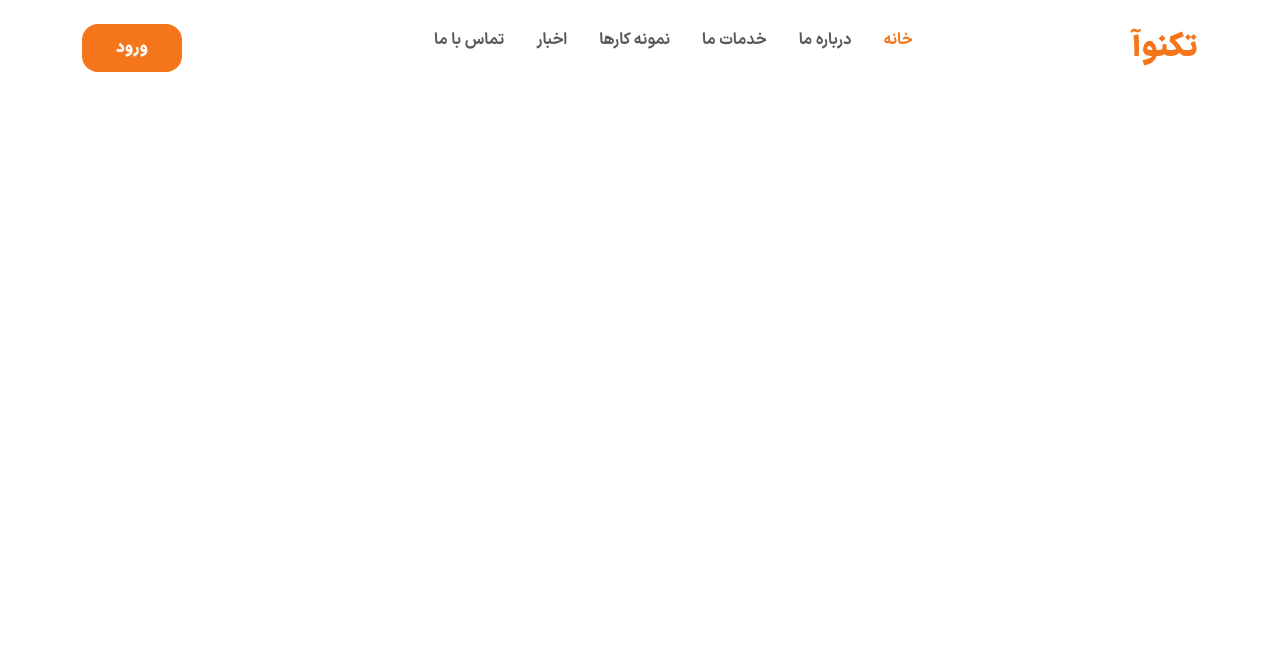
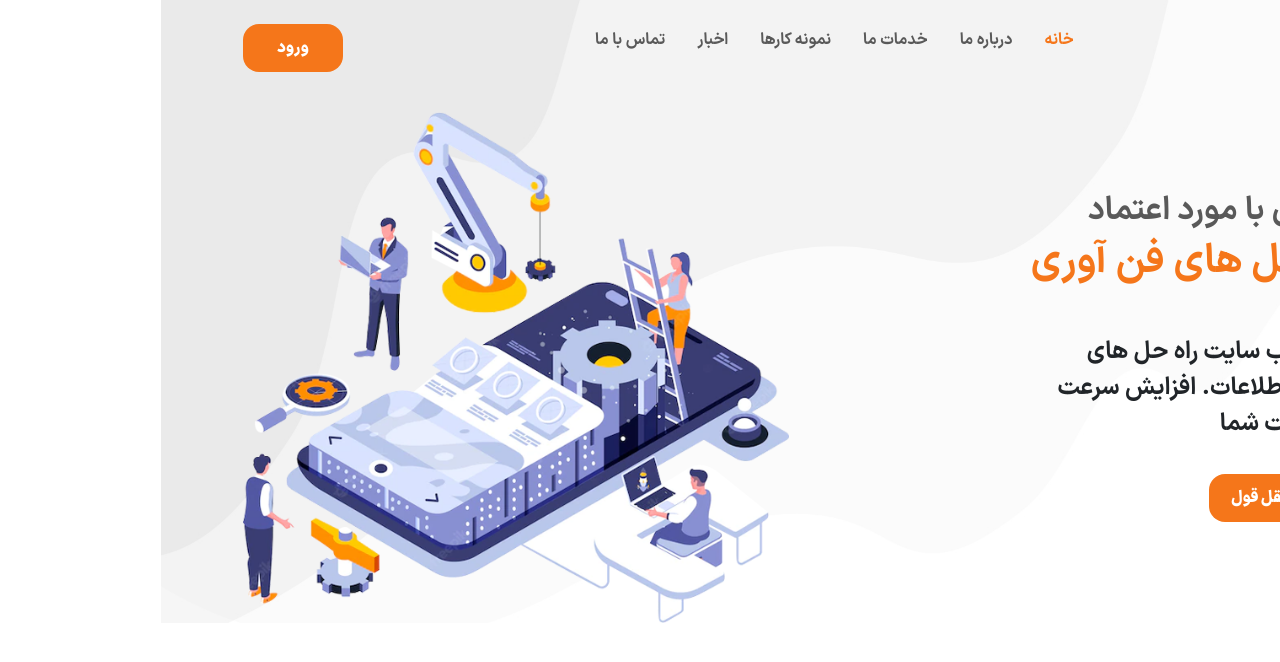
Before and after one commit to mohammadmehdidalvandii/Teachnoa-co, a Next.js app: page / in a window 1280 px wide. Shown: the top 662 px of the page. Built offline with nearby package versions, Linux system fonts and the light colour scheme.

Commit message:
create section banner for home-page

```diff
--- /dev/null
+++ b/src/Components/template/Home/Banner/Banner.js
@@ -0,0 +1,38 @@
+import React from "react";
+import style from "./Banner.module.css";
+import Link from "next/link";
+
+function Banner() {
+  return (
+    <section className={style.banner}>
+      <div className="container">
+        <div className="row">
+          <div className="col-lg-6 col-md-6 col-sm-12">
+            <div className={style.banner_content}>
+              <h5 className={style.banner_content_text}>
+                نوآوری با مورد اعتماد
+              </h5>
+              <h1 className={style.banner_content_title}>راه حل های فن آوری</h1>
+              <p className={style.banner_content_paraph}>
+                الگوی وب سایت راه حل های فناوری اطلاعات. افزایش سرعت وب سایت شما{" "}
+              </p>
+
+              <Link href="/" className={`${style.Banner_link} ${"button"}`}>
+                دریافت نقل قول
+              </Link>
+            </div>
+          </div>
+          <div className="col-lg-6 col-md-6 col-sm-12">
+            <img
+              src="/images/banner-1.png"
+              alt="banner-png"
+              className={style.banner_img}
+            />
+          </div>
+        </div>
+      </div>
+    </section>
+  );
+}
+
+export default Banner;
--- /dev/null
+++ b/src/Components/template/Home/Banner/Banner.module.css
@@ -0,0 +1,47 @@
+.banner{
+    display: block;
+    width: 100%;
+    height: 100%;
+    background:url(/images/bg.jpg);
+    object-fit: cover;
+    background-position: center;
+    background-size: cover;
+}
+
+.banner_content{
+    display: block;
+    padding-top: 9rem;
+}
+.banner_content_text{
+    display: block;
+    margin-top: 3rem;
+    font-size: 2rem !important;
+    font-weight: bold;
+    color: var(--colorText);
+}
+.banner_content_title{
+    display: block;
+    font-family: var(--black);
+    font-size: 2.5rem !important;
+    color: var(--colorOrange);
+}
+.banner_content_paraph{
+    display: block;
+    max-width: 20rem;
+    margin-top: 3rem;
+    font-size: 1.5rem !important;
+}
+.Banner_link{
+    display: flex;
+    align-items: center;
+    justify-content: center;
+    width: 150px;
+    margin-top: 2rem;
+    text-decoration: none;
+}
+
+.banner_img{
+    display: block;
+    width: 100%;
+    padding-top: 7rem;
+}
--- a/src/app/page.js
+++ b/src/app/page.js
@@ -1,10 +1,12 @@
 import Navbar from '@/Components/module/Navbar/Navbar'
+import Banner from '@/Components/template/Home/Banner/Banner'
 import React from 'react'
 
 function page() {
   return (
     <>
       <Navbar/>
+      <Banner/>
     </>
     )
 }
```
Also changed, not shown: public/images/banner-1.png (added), public/images/bg.jpg (added).
